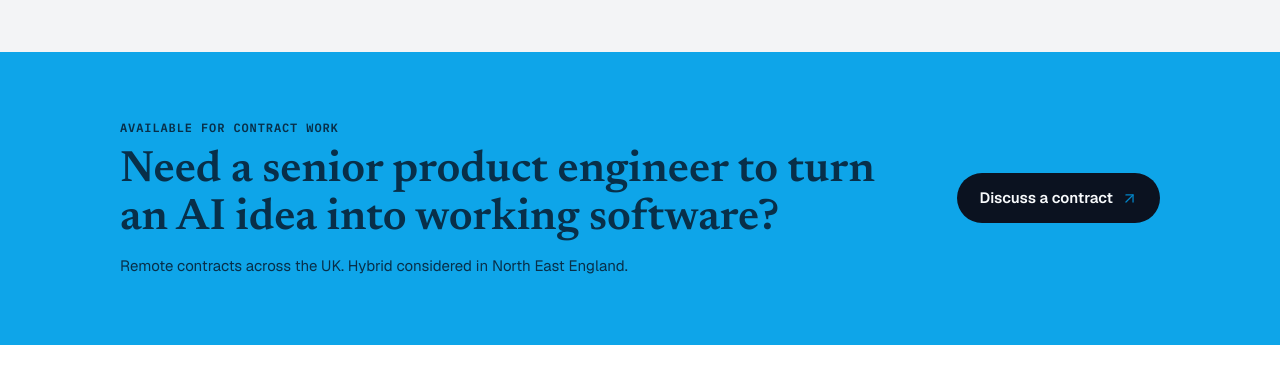
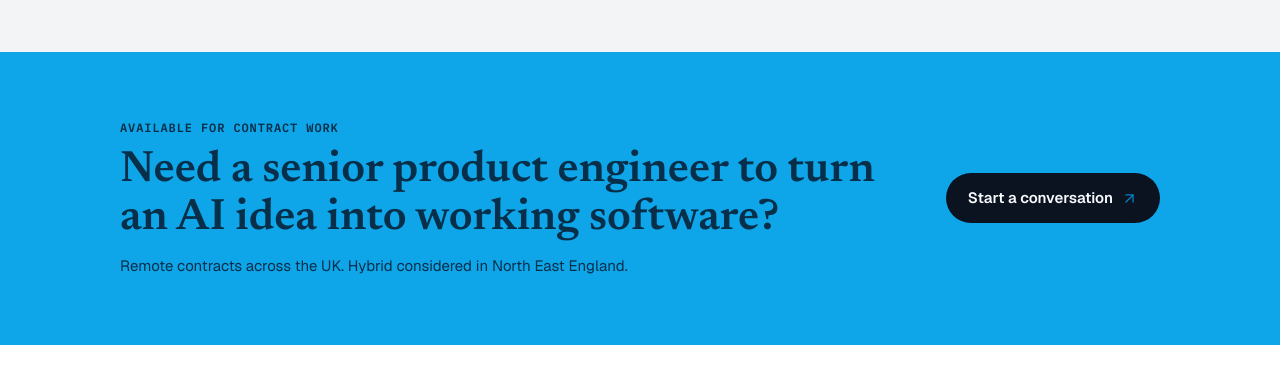
Before and after one commit to applification/applification.net, a Next.js app in the folder apps/applification/: page /client-work in a window 1280 px wide. Shown: the part 2840-3221 px from the top of the page. Built offline with nearby package versions, Linux system fonts and the light colour scheme.

Commit message:
Implement S-37 contract call to action

```diff
--- a/apps/applification/src/components/client-work/client-work-page.tsx
+++ b/apps/applification/src/components/client-work/client-work-page.tsx
@@ -382,6 +382,19 @@ export function ContractFit() {
   );
 }
 
+export function ClientWorkContractCta() {
+  return (
+    <div data-client-work-section="contract-action">
+      <ContractCta
+        actionLabel="Start a conversation"
+        description="Remote contracts across the UK. Hybrid considered in North East England."
+        eyebrow="AVAILABLE FOR CONTRACT WORK"
+        title="Need a senior product engineer to turn an AI idea into working software?"
+      />
+    </div>
+  );
+}
+
 export function ClientWorkPage() {
   return (
     <main>
@@ -390,13 +403,7 @@ export function ClientWorkPage() {
       <SelectedContracts />
       <SupportingEvidence />
       <ContractFit />
-      <div data-client-work-section="contract-action">
-        <ContractCta
-          description="Remote contracts across the UK. Hybrid considered in North East England."
-          eyebrow="AVAILABLE FOR CONTRACT WORK"
-          title="Need a senior product engineer to turn an AI idea into working software?"
-        />
-      </div>
+      <ClientWorkContractCta />
     </main>
   );
 }
--- a/apps/applification/src/components/home/contract-cta.tsx
+++ b/apps/applification/src/components/home/contract-cta.tsx
@@ -1,6 +1,7 @@
 import { ArrowUpRight } from "lucide-react";
 
 type ContractCtaProps = {
+  actionLabel?: string;
   description?: string;
   eyebrow?: string;
   title?: string;
@@ -8,6 +9,7 @@ type ContractCtaProps = {
 };
 
 export function ContractCta({
+  actionLabel = "Discuss a contract",
   description = "I can join an existing team or assemble the product, design and engineering team for a complete build. Remote across the UK.",
   eyebrow = "CONTRACT ENGINEERING · PROJECT TEAMS",
   title = "Need a senior product engineer, or a small team for the whole build?",
@@ -41,7 +43,7 @@ export function ContractCta({
           className={`${dark ? "bg-white text-[#111827] hover:bg-[#e2e8f0] active:bg-[#cbd5e1] min-[1024px]:min-h-[51px] min-[1024px]:gap-2.5 min-[1024px]:px-6" : "bg-[var(--cta-action)] text-[var(--cta-action-text)] hover:bg-[var(--cta-action-hover)] active:bg-[var(--cta-action-active)]"} inline-flex min-h-[50px] w-full shrink-0 items-center justify-center gap-2 rounded-full px-[22px] text-[15px] font-bold transition-[background-color,transform] active:translate-y-px focus-visible:outline-2 focus-visible:outline-offset-4 focus-visible:outline-[var(--cta-focus)] min-[1024px]:w-auto min-[1024px]:font-semibold`}
           href="mailto:dave@applification.net?subject=Project%20enquiry"
         >
-          Discuss a contract
+          {actionLabel}
           <ArrowUpRight aria-hidden="true" className="size-[17px] shrink-0 text-[var(--app-accent)]" strokeWidth={1.8} />
         </a>
       </div>
```
Also changed, not shown: 1 other file (tests, documents, lock files or other folders).
